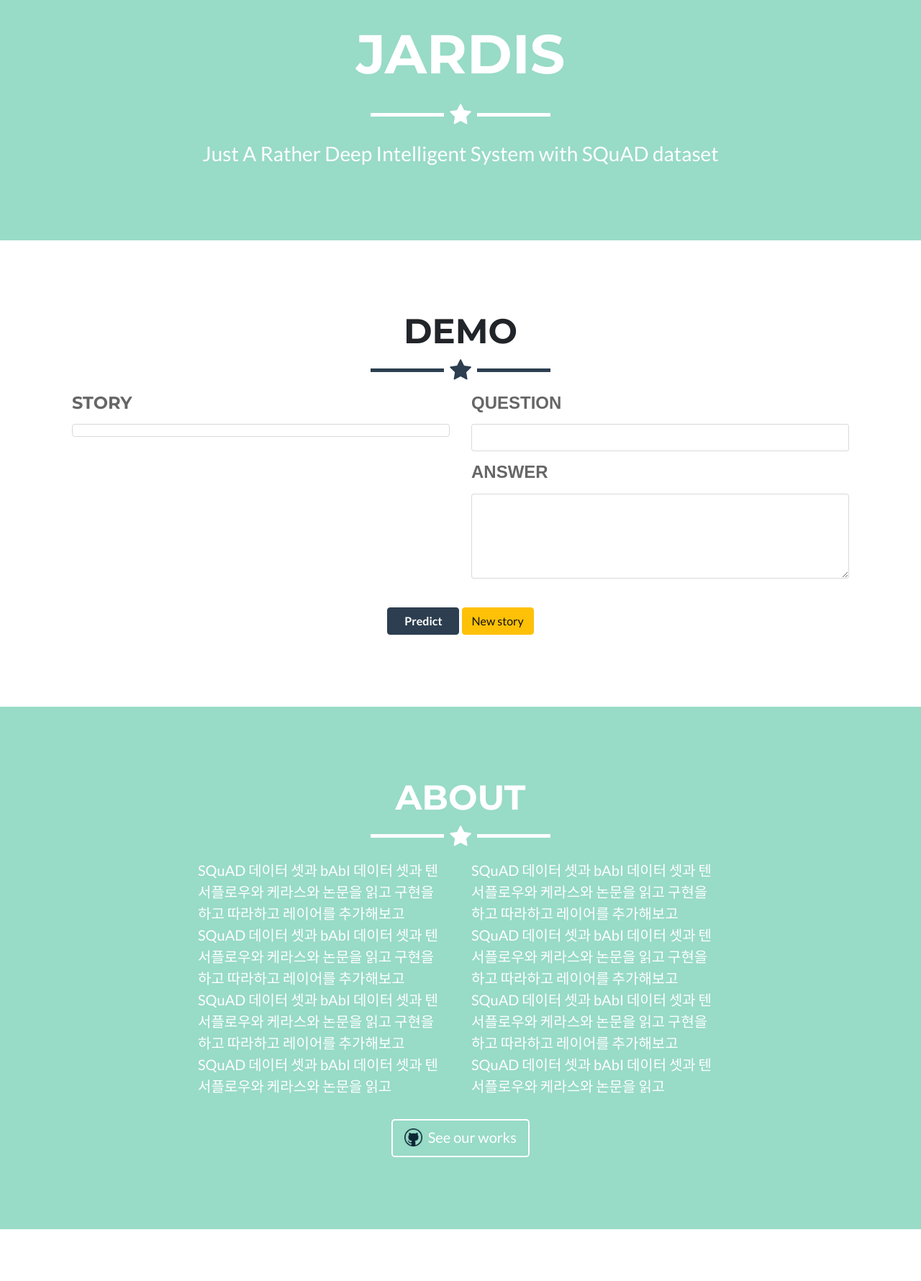
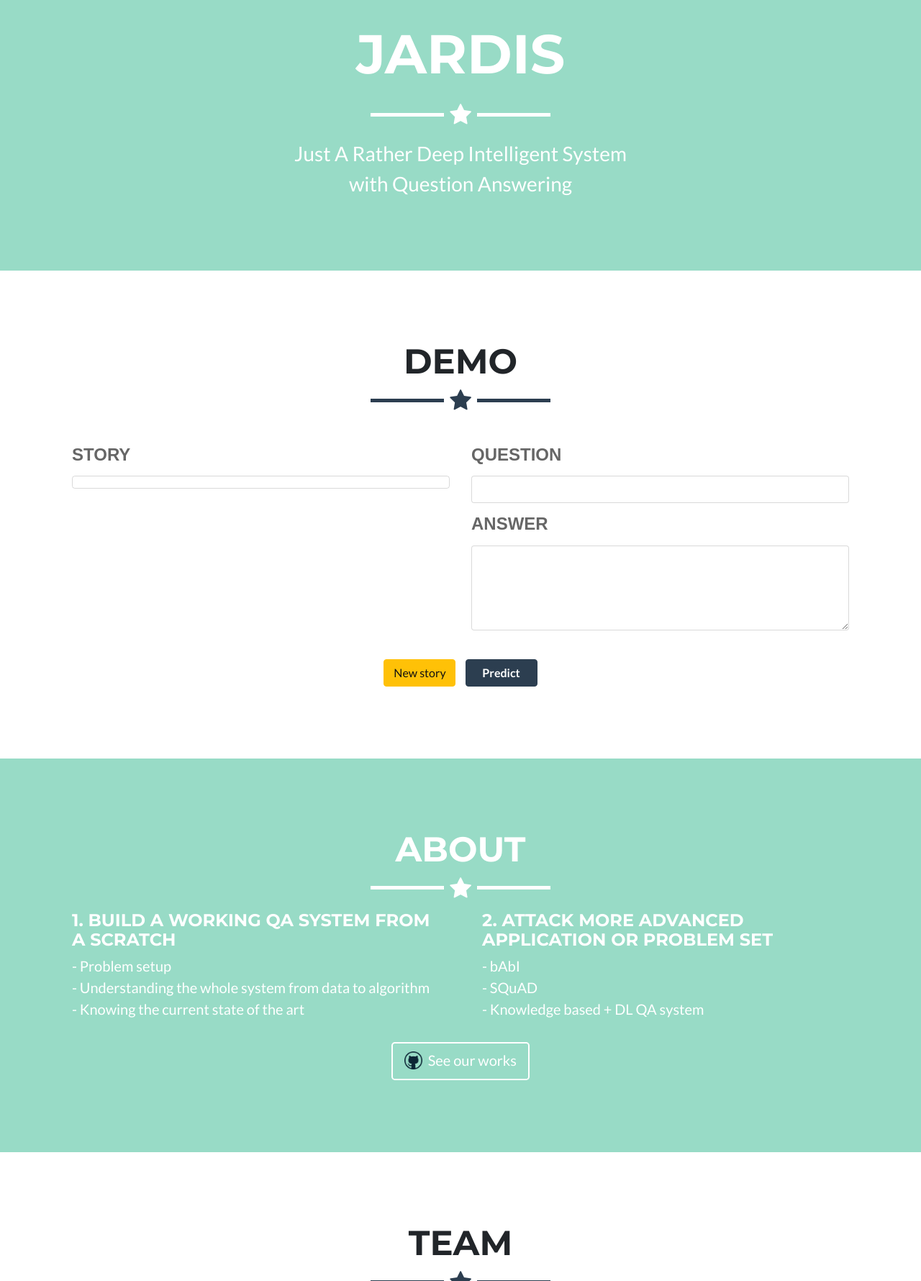
Before and after one commit to aiedward/JARDIS, a Flask app: page / in a window 1280 px wide. Shown: the part 402-2182 px from the top of the page at 72% size. Run offline with Flask 2, Linux system fonts and the light colour scheme; data that the repository does not hold is empty; parts of the project's set-up code (start-up, migrations or seed data) failed here and were passed over; some libraries are stand-ins or nearby versions.

Commit message:
Tiny changes

```diff
--- a/Season02_Project/web-demo/templates/index.html
+++ b/Season02_Project/web-demo/templates/index.html
@@ -60,7 +60,7 @@
         <div class="intro-text">
           <span class="name">JARDIS</span>
           <hr class="star-light">
-          <span class="skills">Just A Rather Deep Intelligent System with SQuAD dataset</span>
+          <span class="skills">Just A Rather Deep Intelligent System</br>with Question Answering</span>
         </div>
       </div>
     </header>
@@ -70,13 +70,15 @@
       <div class="container">
         <h2 class="text-center">Demo</h2>
         <hr class="star-primary">
-        <div class="container">
+        <div class="container" style="margin-top: 60px">
           <div class="row justify-content-center">
             <div class="col-md-6 shadow qa-container">
-              <div class="form-group story-form-group">
-                <h4><label for="story">Story</label></h4>
-                <div id="story"></div>
-              </div>
+              <form class="qa-form">
+                <div class="form-group story-form-group">
+                  <h4><label for="story">Story</label></h4>
+                  <div id="story"></div>
+                </div>
+              </form>
             </div>
             <div class="col-md-6 shadow qa-container">
               <form class="qa-form">
@@ -94,8 +96,8 @@
           </div>
           <div class="row justify-content-center">
             <div class="text-center">
-              <button class="btn btn-primary" id="get_answer" type="submit" style="width: 100px;">Predict</button>
-              <button class="btn btn-warning" id="get_story" type="submit" style="width: 100px;">New story</button>
+              <button class="btn btn-warning" id="get_story" type="submit" style="width: 100px; margin-right: 5px;">New story</button>
+              <button class="btn btn-primary" id="get_answer" type="submit" style="width: 100px; margin-left: 5px;">Predict</button>
             </div>
           </div>
         </div>
@@ -108,18 +110,20 @@
         <h2 class="text-center">About</h2>
         <hr class="star-light">
         <div class="row">
-          <div class="col-lg-4 ml-auto">
-            <p>SQuAD 데이터 셋과 bAbI 데이터 셋과 텐서플로우와 케라스와 논문을 읽고 구현을 하고 따라하고 레이어를 추가해보고
-              SQuAD 데이터 셋과 bAbI 데이터 셋과 텐서플로우와 케라스와 논문을 읽고 구현을 하고 따라하고 레이어를 추가해보고
-              SQuAD 데이터 셋과 bAbI 데이터 셋과 텐서플로우와 케라스와 논문을 읽고 구현을 하고 따라하고 레이어를 추가해보고
-              SQuAD 데이터 셋과 bAbI 데이터 셋과 텐서플로우와 케라스와 논문을 읽고
+          <div class="col-lg-6 ml-auto" style="padding: 0 30px">
+            <h4>1. Build a working QA system from a scratch</h4>
+            <p>
+              - Problem setup<br>
+              - Understanding the whole system from data to algorithm<br>
+              - Knowing the current state of the art
             </p>
           </div>
-          <div class="col-lg-4 mr-auto">
-            <p>SQuAD 데이터 셋과 bAbI 데이터 셋과 텐서플로우와 케라스와 논문을 읽고 구현을 하고 따라하고 레이어를 추가해보고
-              SQuAD 데이터 셋과 bAbI 데이터 셋과 텐서플로우와 케라스와 논문을 읽고 구현을 하고 따라하고 레이어를 추가해보고
-              SQuAD 데이터 셋과 bAbI 데이터 셋과 텐서플로우와 케라스와 논문을 읽고 구현을 하고 따라하고 레이어를 추가해보고
-              SQuAD 데이터 셋과 bAbI 데이터 셋과 텐서플로우와 케라스와 논문을 읽고
+          <div class="col-lg-6 mr-auto" style="padding: 0 30px">
+            <h4>2. Attack more advanced application or problem set</h4>
+            <p>
+              - bAbI<br>
+              - SQuAD<br>
+              - Knowledge based + DL QA system
             </p>
           </div>
           <div class="col-lg-8 mx-auto text-center">
@@ -139,31 +143,31 @@
         <hr class="star-primary">
         <div class="row">
           <div class="col-sm-12 portfolio-item">
-            <div class="portfolio-link">
+            <div id="zaki" class="portfolio-link">
               <img class="img-fluid" src="../static/img/profile/Zaki.jpeg" alt="">
-              <span style="position:absolute; color:white; font-size:45px; z-index:100">Zaki</span>
+              <span style="position:absolute; color:white; font-size:45px; z-index:100">Zaki</span><br>
             </div>
           </div>
           <div class="col-sm-4 portfolio-item">
-            <div class="portfolio-link">
+            <div id="jaejun" class="portfolio-link">
               <img class="img-fluid" src="../static/img/profile/Jaejun.jpeg" alt="">
               <span style="position:absolute; color:white; font-size:45px; z-index:100">Jaejun</span>
             </div>
           </div>
           <div class="col-sm-4 portfolio-item">
-            <div class="portfolio-link">
+            <div id="yujin" class="portfolio-link">
               <img class="img-fluid" src="../static/img/profile/Yujin.jpeg" alt="">
               <span style="position:absolute; color:white; font-size:45px; z-index:100">Yujin </span>
             </div>
           </div>
           <div class="col-sm-4 portfolio-item">
-            <div class="portfolio-link">
+            <div id="youngpyo" class="portfolio-link">
               <img class="img-fluid" src="../static/img/profile/Youngpyo.jpeg" alt="">
               <span style="position:absolute; color:white; font-size:45px; z-index:100">Youngpyo</span>
             </div>
           </div>
           <div class="col-sm-4 portfolio-item">
-            <div class="portfolio-link">
+            <div id="gyubin" class="portfolio-link">
               <img class="img-fluid" src="../static/img/profile/Gyubin.jpg" alt="">
               <span style="position:absolute; color:white; font-size:45px; z-index:100">Gyubin</span>
             </div>
@@ -175,7 +179,7 @@
             </div>
           </div>
           <div class="col-sm-4 portfolio-item">
-            <div class="portfolio-link">
+            <div id="hyunho" class="portfolio-link">
               <img class="img-fluid" src="../static/img/profile/Hyunho.jpeg" alt="">
               <span style="position:absolute; color:white; font-size:45px; z-index:100">Hyunho</span>
             </div>
@@ -277,6 +281,26 @@
     <!-- Custom scripts for this template -->
     <script src="../static/js/freelancer.js"></script>
     <script src="{{ url_for('static', filename='js/jardis.js') }}"></script>
+    <script>
+      $('#zaki').on('click', function() {
+        window.open('https://github.com/lezakkaz', '_blank')
+      })
+      $('#jaejun').on('click', function() {
+        window.open('https://github.com/jaejun-yoo', '_blank')
+      })
+      $('#yujin').on('click', function() {
+        window.open('https://github.com/marofmar', '_blank')
+      })
+      $('#gyubin').on('click', function() {
+        window.open('https://github.com/gyubin', '_blank')
+      })
+      $('#youngpyo').on('click', function() {
+        window.open('https://github.com/Youngpyoryu', '_blank')
+      })
+      $('#hyunho').on('click', function() {
+        window.open('https://github.com/M1zz', '_blank')
+      })
+    </script>
   </body>
 
 </html>
--- a/Season02_Project/web-demo/webapp.py
+++ b/Season02_Project/web-demo/webapp.py
@@ -54,7 +54,7 @@
     return flask.jsonify(result)
 
 if __name__ == "__main__":
-    MODEL_DIR = "checkpoint_babi_test/"
-    model_file="model-99.h5"
+    MODEL_DIR = "MemN2N_model_ckpt/checkpoint_babi_single_supporting_fact_10k/"
+    model_file = "model-99.h5" # "model-best.h5"
     init(MODEL_DIR, model_file)
     run()
```
Also changed, not shown: Season02_Project/web-demo/MemN2N_bAbI.py (+25 -19 lines), Season02_Project/web-demo/static/css/freelancer.css (+25 -2 lines), 2 other files.
